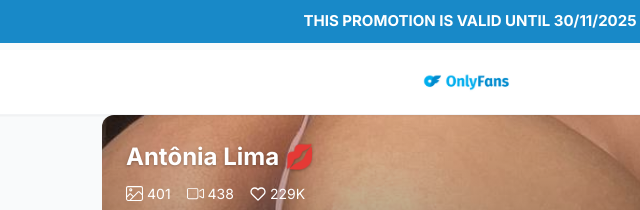
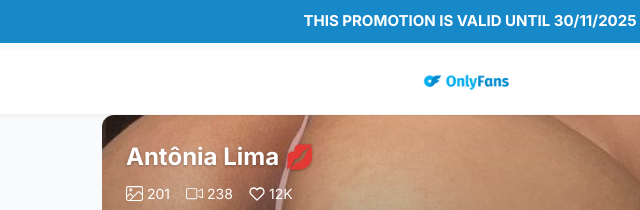
Before and after one commit to eduardooeiji1/antonialima, a plain HTML site: page index.html in a window 1280 px wide. Shown: the top 210 px of the page, 170-810 px from the left. Drawn offline with Linux system fonts and the light colour scheme; no server answers; a script that the page names is missing.

Commit message:
Update index.html

```diff
--- a/index.html
+++ b/index.html
@@ -886,7 +886,7 @@
                     d="M64 64C46.3 64 32 78.3 32 96V329.4l67.7-67.7c15.6-15.6 40.9-15.6 56.6 0L224 329.4 355.7 197.7c15.6-15.6 40.9-15.6 56.6 0L480 265.4V96c0-17.7-14.3-32-32-32H64zM32 374.6V416c0 17.7 14.3 32 32 32h41.4l96-96-67.7-67.7c-3.1-3.1-8.2-3.1-11.3 0L32 374.6zM389.7 220.3c-3.1-3.1-8.2-3.1-11.3 0L150.6 448H448c17.7 0 32-14.3 32-32V310.6l-90.3-90.3zM0 96C0 60.7 28.7 32 64 32H448c35.3 0 64 28.7 64 64V416c0 35.3-28.7 64-64 64H64c-35.3 0-64-28.7-64-64V96zm160 48a16 16 0 1 0 -32 0 16 16 0 1 0 32 0zm-64 0a48 48 0 1 1 96 0 48 48 0 1 1 -96 0z"
                   ></path>
                 </svg>
-                <span>401</span>
+                <span>201</span>
               </div>
               <div class="stat">
                 <svg
@@ -906,7 +906,7 @@
                     d="M64 96c-17.7 0-32 14.3-32 32V384c0 17.7 14.3 32 32 32H320c17.7 0 32-14.3 32-32V128c0-17.7-14.3-32-32-32H64zM0 128C0 92.7 28.7 64 64 64H320c35.3 0 64 28.7 64 64v47.2V336.8 384c0 35.3-28.7 64-64 64H64c-35.3 0-64-28.7-64-64V128zM519.4 411.3L416 354.4V317.9l118.8 65.4c.9 .5 1.9 .8 3 .8c3.4 0 6.2-2.8 6.2-6.2V134.2c0-3.4-2.8-6.2-6.2-6.2c-1 0-2.1 .3-3 .8L416 194.1V157.6l103.4-56.9c5.6-3.1 12-4.7 18.4-4.7c21.1 0 38.2 17.1 38.2 38.2V377.8c0 21.1-17.1 38.2-38.2 38.2c-6.4 0-12.8-1.6-18.4-4.7z"
                   ></path>
                 </svg>
-                <span>438</span>
+                <span>238</span>
               </div>
               <div class="stat">
                 <svg
@@ -923,7 +923,7 @@
                     d="M20.84 4.61a5.5 5.5 0 0 0-7.78 0L12 5.67l-1.06-1.06a5.5 5.5 0 0 0-7.78 7.78l1.06 1.06L12 21.23l7.78-7.78 1.06-1.06a5.5 5.5 0 0 0 0-7.78z"
                   ></path>
                 </svg>
-                <span>229K</span>
+                <span>12K</span>
               </div>
             </div>
           </div>
```
